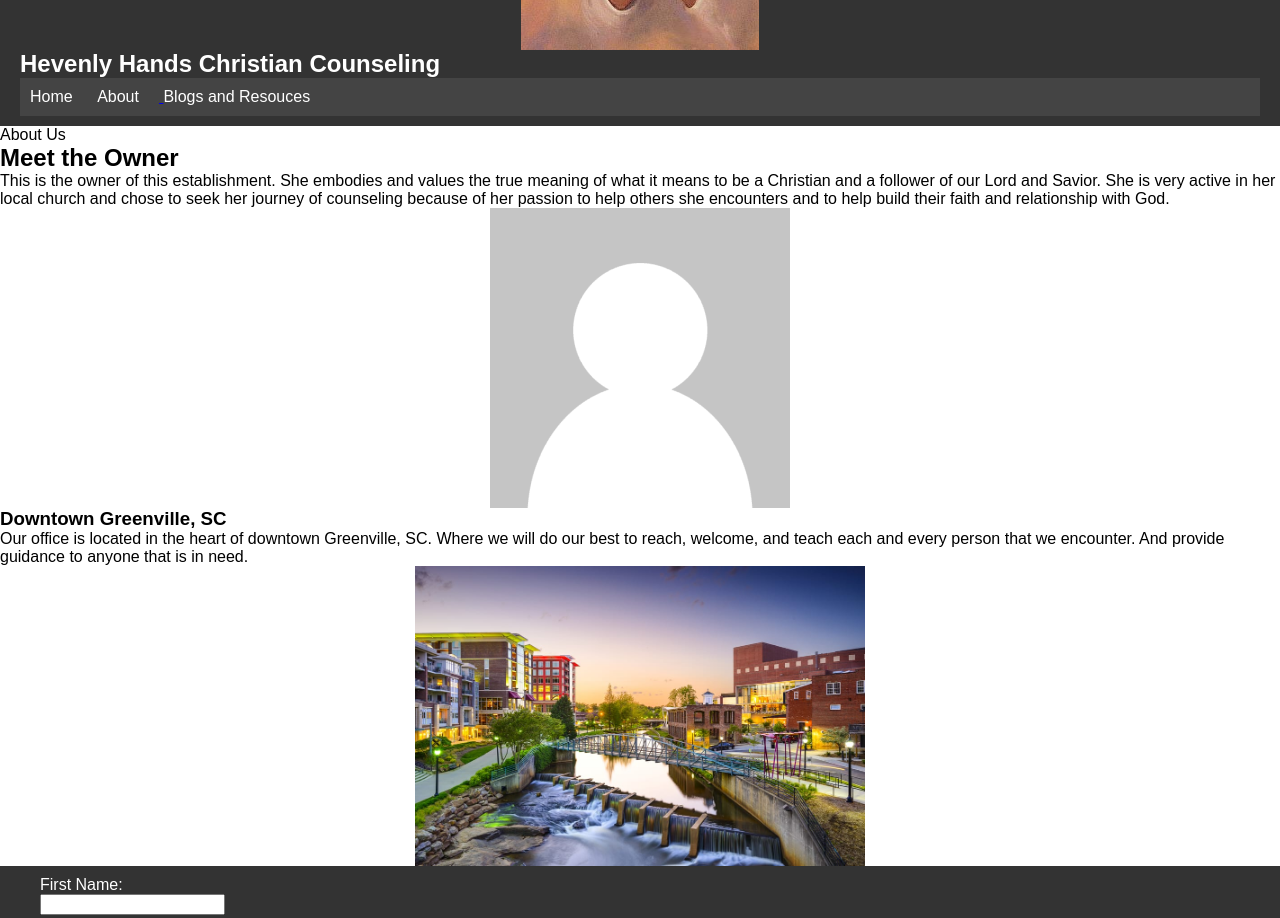
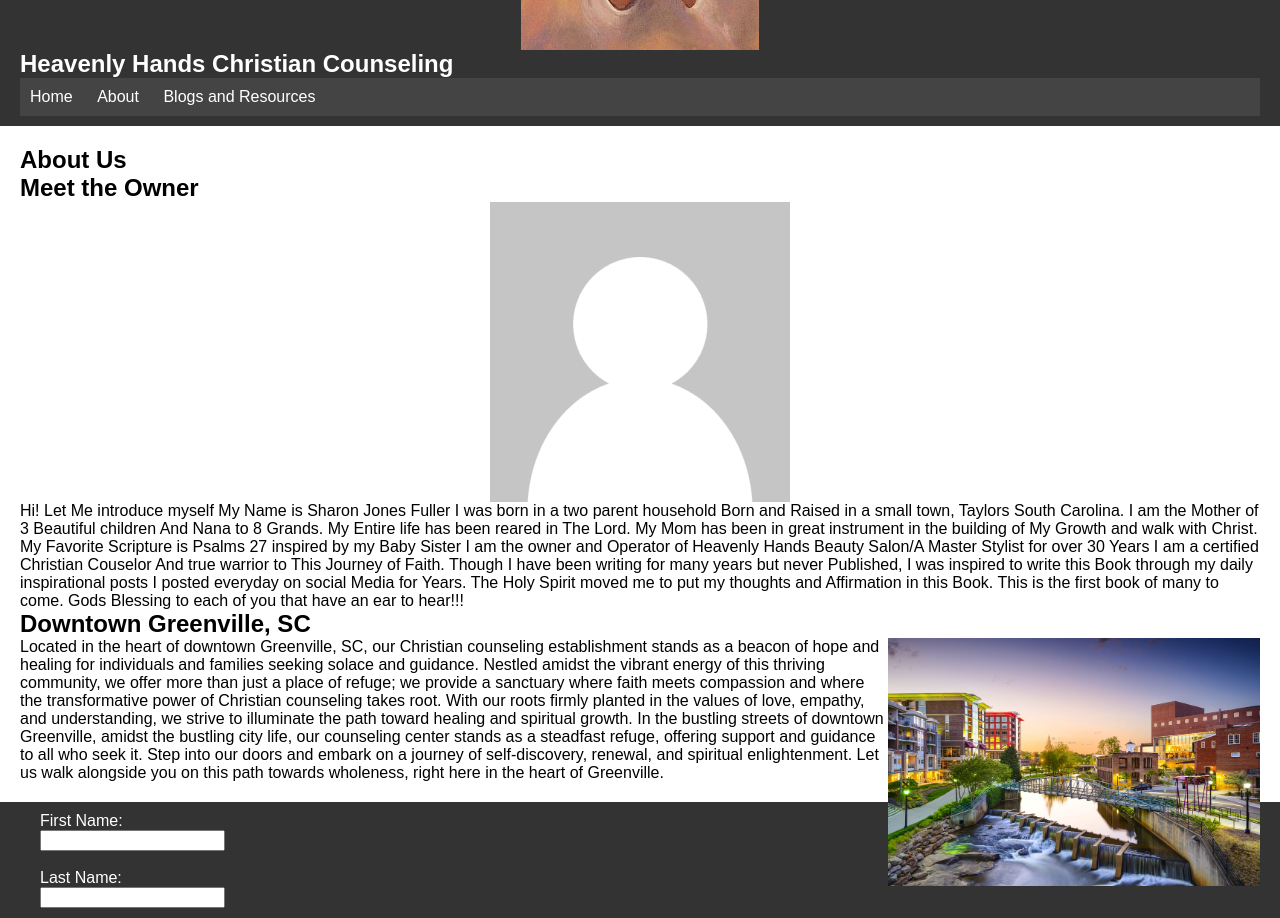
Before and after one commit to BryceJackson1/ITEC-362---HHCC, a plain HTML site: page about_us.html in a window 1280 px wide. Shown: the part 260-1178 px from the top of the page. Drawn offline with Linux system fonts and the light colour scheme.

Commit message:
Add files via upload

```diff
--- a/about_us.html
+++ b/about_us.html
@@ -8,40 +8,72 @@
         window.dataLayer = window.dataLayer || [];
         function gtag(){dataLayer.push(arguments);}
         gtag('js', new Date());
-
         gtag('config', 'G-6LCGK66CWD');
     </script>
     <meta charset="UTF-8">
     <meta name="viewport" content="width=device-width, initial-scale=1.0">
-    <title>Heavenly Hands Chrisitan Counseling</title>
+    <title>Heavenly Hands Christian Counseling - About Us</title>
+    <style type="text/css">
+        .img_deg
+        {
+            float: right;
+            width: 30%;
+        }
+
+    </style>
 </head>
 <body>
     <header>
         <h1><img src="logo.jpg" alt="logo"></h1>
-        <h2>Hevenly Hands Christian Counseling</h2>
+        <h2>Heavenly Hands Christian Counseling</h2>
         <nav>
             <ul>
                 <li><a href="index.html">Home</a></li>
-                <li><a href="about_us.html">About</li>
-                <li><a href="resources.html">Blogs and Resouces</a></li>
+                <li><a href="about_us.html">About</a></li>
+                <li><a href="resources.html">Blogs and Resources</a></li>
             </ul>
         </nav>
     </header>
+
+    <main>
         <section>
-        <p>About Us</p>
+            <h1>About Us</h1>
         </section>
 
         <section>
             <h2>Meet the Owner</h2>
-        <p>This is the owner of this establishment. She embodies and values the true meaning of what it means to be a Christian and a follower of our Lord and Savior. She is very active in her local church and chose to seek her journey of counseling because of her passion to help others she encounters and to help build their faith and relationship with God.</p>
-        <img src = "Photo.png">
+            <div class="content">
+                <img src="Photo.png">
+                <p>Hi! Let Me introduce myself
+                    My Name is Sharon Jones Fuller
+                    I was born in a two parent household
+                    Born and Raised in a small town, Taylors South Carolina.
+                    I am the Mother of 3 Beautiful children
+                    And Nana to 8 Grands.
+                    My Entire life has been reared in The Lord. My Mom has been in great instrument in the building of My Growth and walk with Christ.
+                    My Favorite Scripture is Psalms 27 inspired by my Baby Sister
+                    I am the owner and Operator of Heavenly Hands Beauty Salon/A Master Stylist for over 30 Years
+                    I am a certified Christian Couselor
+                    And true warrior to This  Journey of Faith. Though I have been writing for many years but never Published,
+                    I was inspired to write this Book through my daily inspirational posts I posted everyday on social Media for Years. The Holy Spirit moved me to put my thoughts and Affirmation in this Book. This is the first book of many to come.
+                    Gods Blessing to each of you that have an ear to hear!!!</p>
+            </div>
+
         </section>
 
         <section>
-        <h3>Downtown Greenville, SC</h3>
-        <p>Our office is located in the heart of downtown Greenville, SC.  Where we will do our best to reach, welcome, and teach each and every person that we encounter. And provide guidance to  anyone that is in need.</p>
-        <img src = "Location.jpg">
+            <h2>Downtown Greenville, SC</h2>
+            <div class="pos_cen">
+                <img class="img_deg" img src="Location.jpg">
+                <p>Located in the heart of downtown Greenville, SC, our Christian counseling establishment stands as a beacon of hope and healing for individuals and families seeking solace and guidance.
+                    Nestled amidst the vibrant energy of this thriving community, we offer more than just a place of refuge; we provide a sanctuary where faith meets compassion
+                    and where the transformative power of Christian counseling takes root. With our roots firmly planted in the values of love, empathy, and understanding, we strive to illuminate the path toward healing and spiritual growth.
+                    In the bustling streets of downtown Greenville, amidst the bustling city life, our counseling center stands as a steadfast refuge, offering support and guidance to all who seek it.
+                    Step into our doors and embark on a journey of self-discovery, renewal, and spiritual enlightenment. Let us walk alongside you on this path towards wholeness, right here in the heart of Greenville.
+                </p>
+            </div>
         </section>
+    </main>
 
     <footer>
         <section>
@@ -65,17 +97,15 @@
         <section>
             <a href="https://calendly.com/your-username" class="cta-button" target="_blank">Book an Appointment</a>
         </section>
+
         <section>
-            <img src = "Photo.png">
-            <p>
-                Owner Email
-            </p>
-            <p>
-                Owner Cell Phone Number
-            </p>
+            <img src="Photo.png">
+            <p>HeavenlyHandsBeauty@yahoo.com</p>
+            <p>864-516-4278</p>
+            <p>The Lord is my light and my salvation— whom shall I fear? The Lord is the stronghold of my life— of whom shall I be afraid?
+                Psalm 27:1</P>
+            <p>&copy; 2024 Heavenly Hands Christian Counseling</p>
         </section>
-
     </footer>
-
 </body>
 </html>
```
Also changed, not shown: index.html (+19 -14 lines), resources.html (+5 -5 lines). Lines whose indentation alone changed are shown as unchanged.
